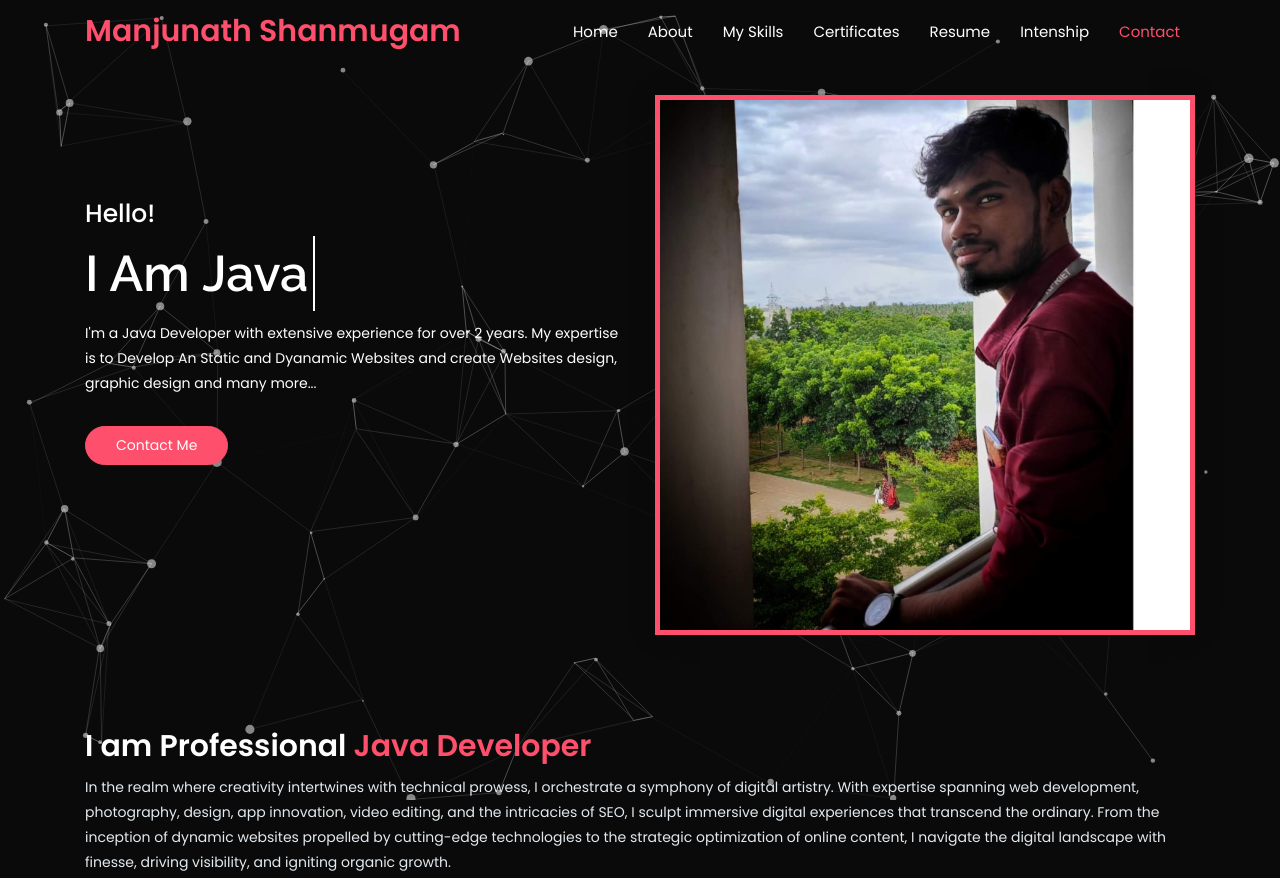
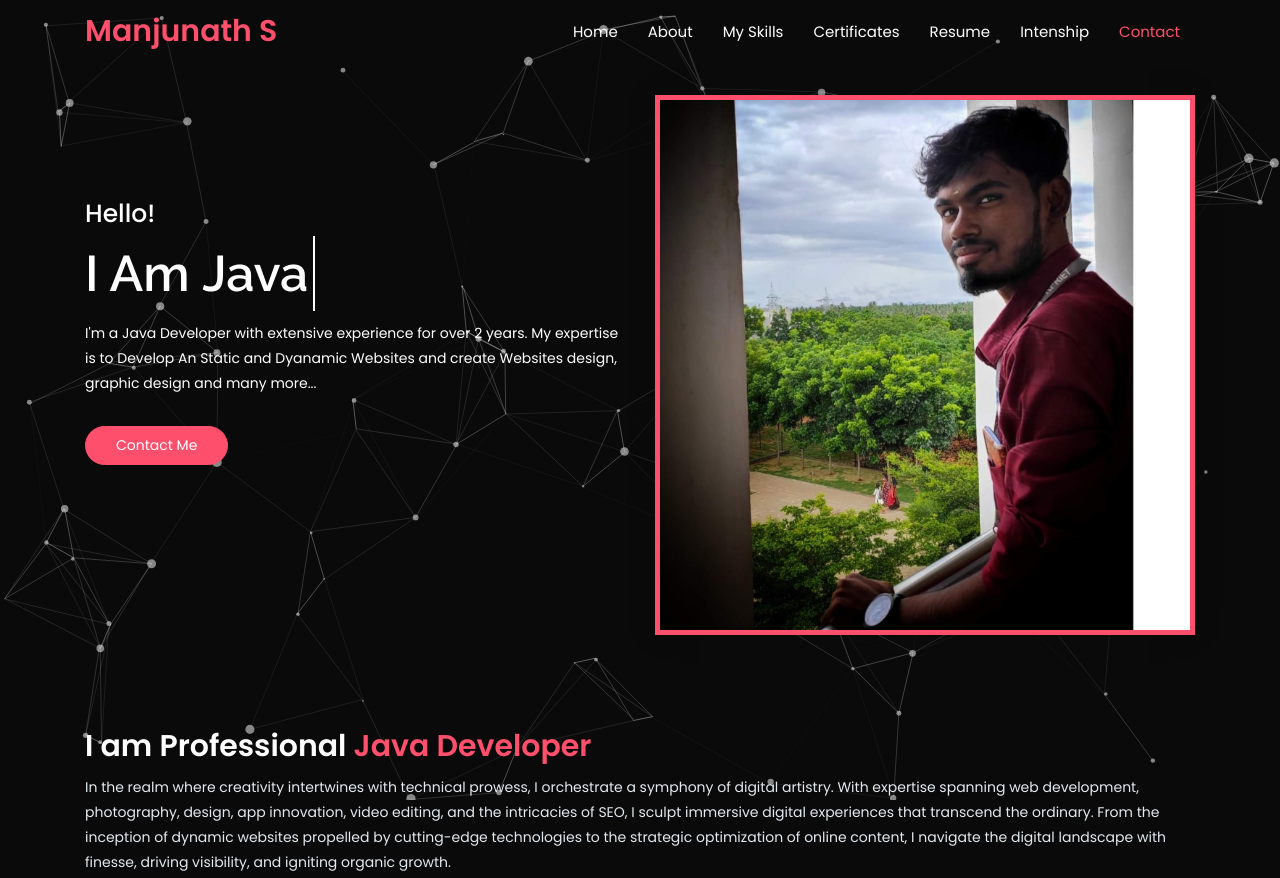
Before and after one commit to Manjunath9787/Personal_website, a plain HTML site: page index.html in a window 1280 px wide. Shown: the top 878 px of the page. Drawn offline with Linux system fonts and the light colour scheme; animation ran at ten frames a second; files whose address does not match are found by name.

Commit message:
Update index.html

```diff
--- a/index.html
+++ b/index.html
@@ -66,7 +66,7 @@
 		<!-- START NAVBAR -->
 		  <nav class="navbar navbar-toggleable-sm fixed-top navbar-light bg-faded site-navigation">
 			<div class="container">
-			  <a class="navbar-brand" href="index.html"><p>Manjunath Shanmugam</p></a>
+			  <a class="navbar-brand" href="index.html"><p>Manjunath S</p></a>
 			  <button class="navbar-toggler" type="button" data-toggle="collapse" data-target="#navbarCollapse" aria-controls="navbarCollapse" aria-expanded="false" aria-label="Toggle navigation">
 				<span class="navbar-toggler-icon"></span>
 			  </button>
```
